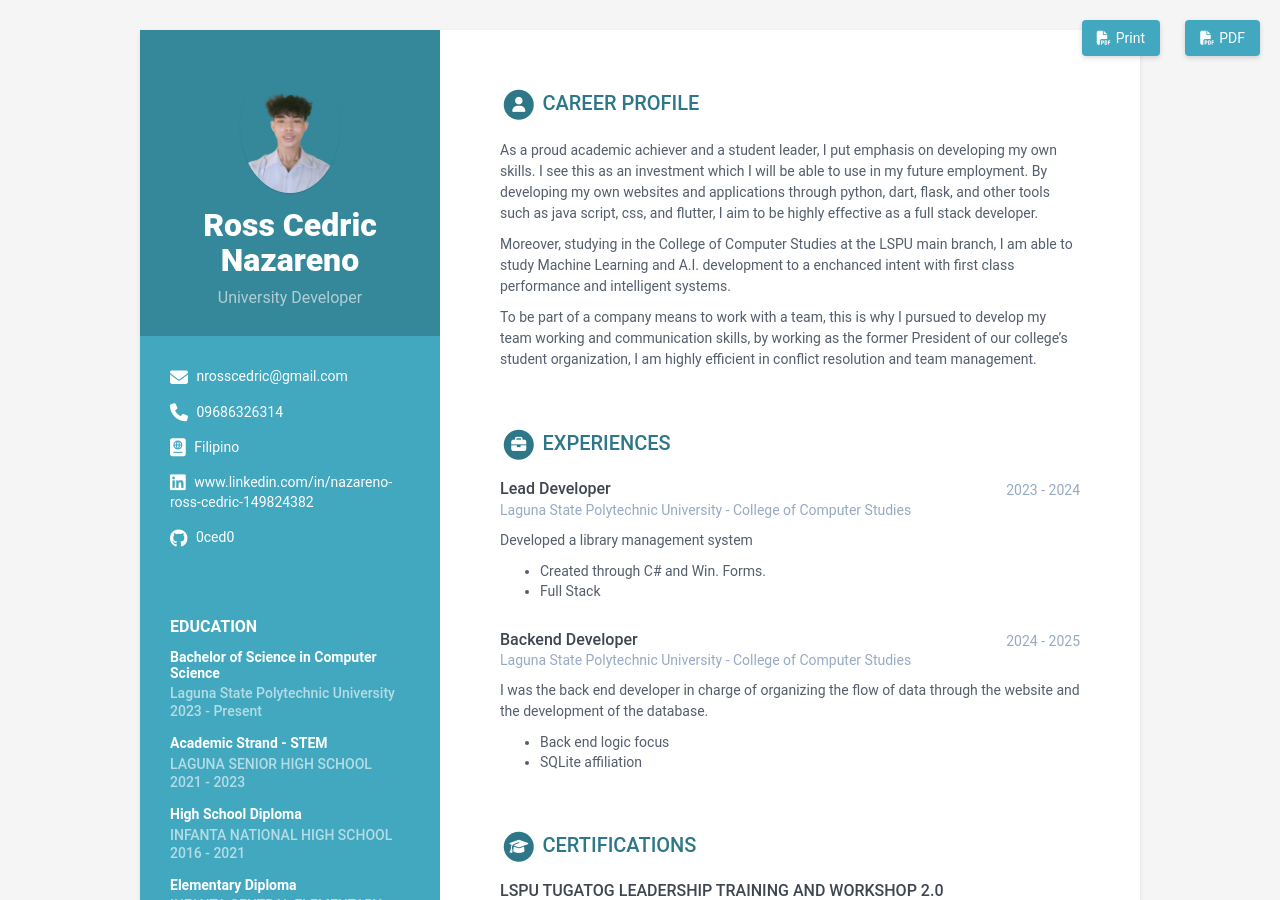
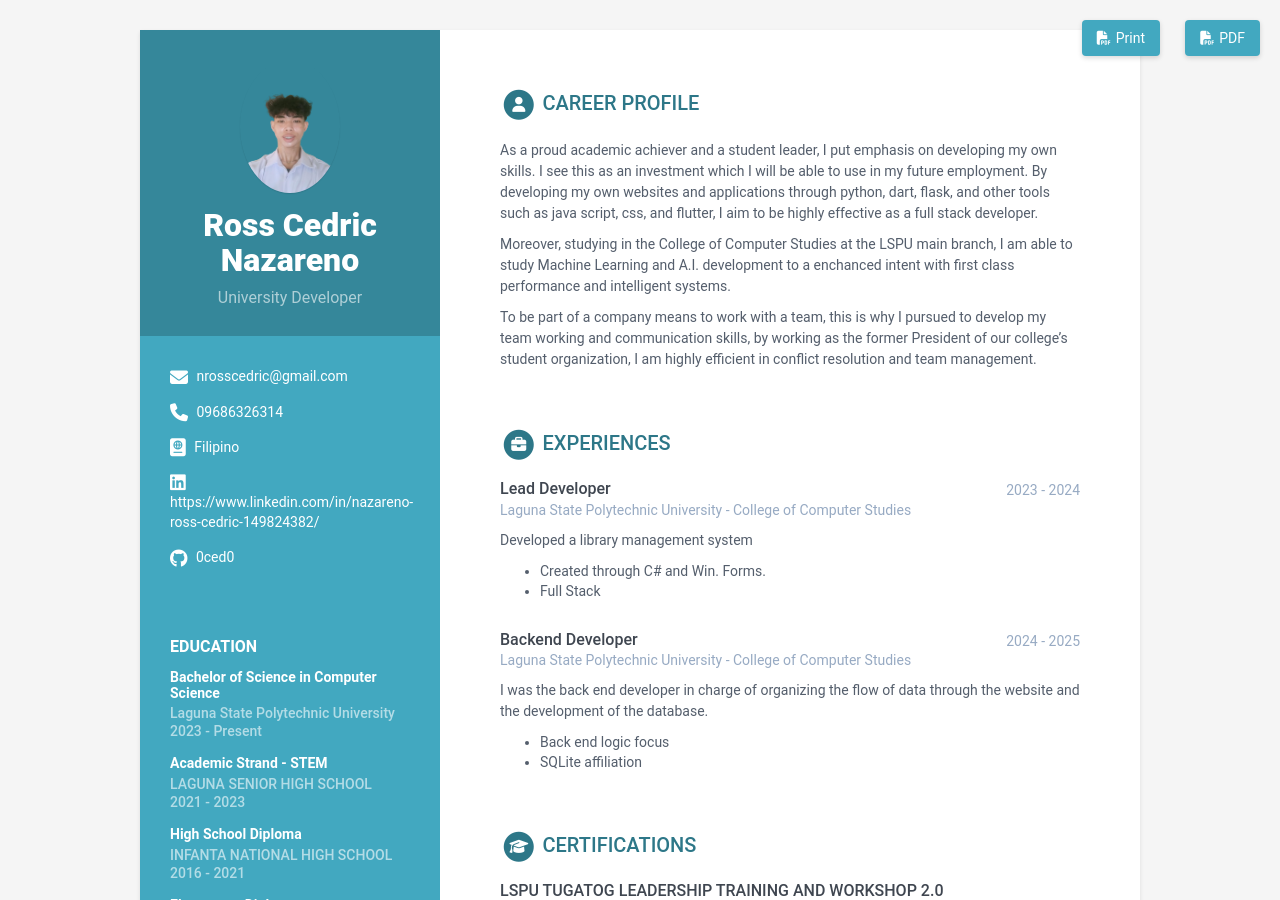
Before and after one commit to 0ced0/CSST-102-3A-AY-2025-2026, a Jekyll site: the page built from index.html, in a window 1280 px wide and 900 px high. Built offline with Jekyll 4.4.1, drawn with Linux system fonts in a browser that asks for light colours; part of the change alters nothing that is shown.

Commit message:
Update data.yml

```diff
--- a/_data/data.yml
+++ b/_data/data.yml
@@ -17,7 +17,7 @@ sidebar:
   phone: 09686326314
   citizenship: Filipino
   # website: Lagyan ko pag may project na
-  linkedin: www.linkedin.com/in/nazareno-ross-cedric-149824382
+  linkedin: https://www.linkedin.com/in/nazareno-ross-cedric-149824382/
   github: 0ced0
   # gitlab: Lagyan ko if meron na
   # bitbucket: dunno what this is
@@ -124,15 +124,6 @@ experiences:
         - SQLite affiliation
 
 
-projects:
-  title: Projects
-  intro: This is my first project in Machine Learning
-
-  assignments:
-  - title: Ross Cedric Nazareno - Machine Learning Activity 1
-    # link: Ross Cedric Nazareno_Machine Learning.pdf
-    tagline: hell ye
-
 certifications:
   title: Certifications
   list:
@@ -160,7 +151,14 @@ certifications:
       November 25, 2024
 
 
+projects:
+  title: Projects
+  intro: This is my first project in Machine Learning
 
+  assignments:
+  - title: Ross Cedric Nazareno - Machine Learning Activity 1
+    link: Ross Cedric Nazareno_Machine Learning.pdf
+    tagline: hell ye
 
 #   - title:
 #     link:
```
